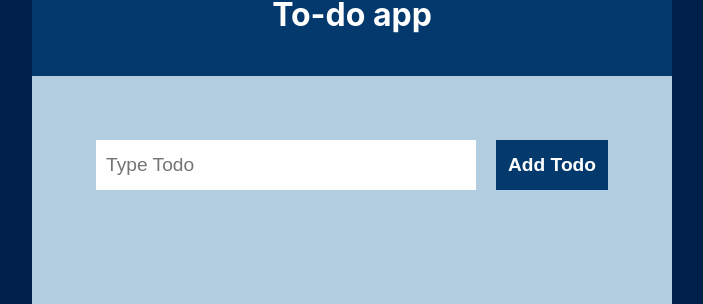
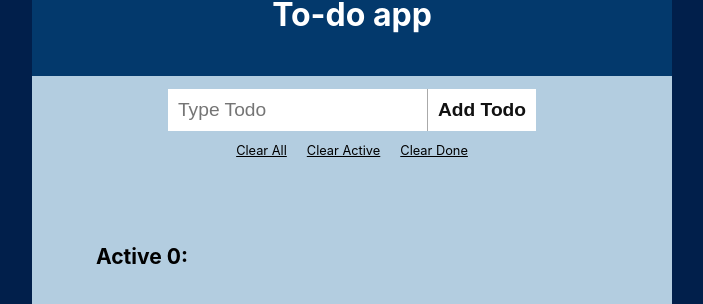
Before and after one commit to JacekGaw/ToDo-with-Firebase, a React (Create React App) app: page / in a window 1280 px wide. Shown: the part 174-478 px from the top of the page, without its empty margins (288-991 px from the left). Built offline with nearby package versions, Linux system fonts and the light colour scheme; no server answers; the database is empty.

Commit message:
Add clearing lists functions

```diff
--- a/src/App.jsx
+++ b/src/App.jsx
@@ -3,6 +3,7 @@ import styles from "./App.module.css";
 import Header from "./components/Header";
 import Form from "./components/Form";
 import List from "./components/List";
+import Deleters from "./components/Deleters";
 import { db } from "./firebase";
 import {
   query,
@@ -81,11 +82,30 @@ const App = () => {
     }
   };
 
+  const deleteList = (method) => {
+    const arr = method;
+    arr.forEach((item) => {
+      deleteDoc(doc(db, "todos", item.id));
+    });
+    setTodoList(arr);
+  };
+
+  const handleDeleteList = (whatToDelete) => {
+    if (whatToDelete === "all") {
+      deleteList([...todoList]);
+    } else if (whatToDelete === "active") {
+      deleteList(todoList.filter((item) => item.active === true));
+    } else if (whatToDelete === "done") {
+      deleteList(todoList.filter((item) => item.active === false));
+    }
+  };
+
   return (
     <div className={styles.container}>
       <main className={styles.main_container}>
         <Header />
         <Form onAddTodo={handleAddTodo} />
+        <Deleters onDeleteList={handleDeleteList} />
         <List listOfTodos={todoList} onChangeStatus={handleChangeStatus} />
       </main>
     </div>
--- a/src/App.module.css
+++ b/src/App.module.css
@@ -1,4 +1,5 @@
 .main_container {
+    min-width: 400px;
     width: 50%;
     margin: 10% auto;
     border-radius: 20%;
--- /dev/null
+++ b/src/components/Deleters.jsx
@@ -0,0 +1,15 @@
+import React from 'react';
+import styles from './Deleters.module.css'
+
+const Deleters = ({onDeleteList}) => {
+
+    return (
+        <div className={styles.deleters__container}>
+            <p className={styles.deleter} onClick={() => onDeleteList("all")}>Clear All</p>
+            <p className={styles.deleter} onClick={() => onDeleteList("active")}>Clear Active</p>
+            <p className={styles.deleter} onClick={() => onDeleteList("done")}>Clear Done</p>
+        </div>
+    );
+}
+
+export default Deleters;
--- /dev/null
+++ b/src/components/Deleters.module.css
@@ -0,0 +1,17 @@
+.deleters__container {
+    width: 100%;
+    background-color: #b3cde0;
+    display: flex;
+    flex-direction: row;
+    justify-content: center;
+}
+.deleter {
+    margin: 0 10px;
+    text-decoration: underline;
+    cursor: pointer;
+    text-align: center;
+    font-size: 0.8rem;
+}
+.deleter:hover {
+    color: #444;
+}
--- a/src/components/Form.module.css
+++ b/src/components/Form.module.css
@@ -1,26 +1,24 @@
 .container {
     width: 100%;
     background-color: #b3cde0;
-    padding: 10%;
+    padding: 2% 5%;
     display: flex;
     justify-content: center;
 }
 
 .button {
-    background-color: #03396c;
-    width: 120px;
-    height: 50px;
+    background-color: #fff;
     font-weight: bold;
     font-size: 1.2rem;
-    color: #fff;
+    color: #111;
     border: none;
     cursor: pointer;
+    padding: 10px;
+    border-left: 1px solid #aaa;
 }
 
 .input {
-    width: 80%;
     font-size: 1.2rem;
     padding-left: 10px;
-    margin-right: 20px;
     border: none;
 }
--- a/src/components/List.jsx
+++ b/src/components/List.jsx
@@ -1,29 +1,38 @@
 import React from "react";
 import styles from "./List.module.css";
 import ListItems from "./ListItems";
-import { count } from "firebase/firestore";
 
 const List = ({ listOfTodos, onChangeStatus }) => {
-
-  const activeTodosList = listOfTodos.filter((todoItem) => todoItem.active === true);
-  const inactiveTodosList = listOfTodos.filter((todoItem) => todoItem.active === false);
+  const activeTodosList = listOfTodos.filter(
+    (todoItem) => todoItem.active === true
+  );
+  const inactiveTodosList = listOfTodos.filter(
+    (todoItem) => todoItem.active === false
+  );
 
   const handleChangeStatus = (todoItem, actionToExecute) => {
     onChangeStatus(todoItem, actionToExecute);
-  }
+  };
 
   const countTodos = (countProperty) => {
-    const arr = listOfTodos.filter(item => item.active == countProperty);
+    const arr = listOfTodos.filter((item) => item.active === countProperty);
     return arr.length;
-  }
-
+  };
 
   return (
     <section className={styles.list_wrapper}>
       <h3>Active {countTodos(true)}:</h3>
-      <ListItems todoList={activeTodosList} isActive={true} changeStatus={handleChangeStatus}/>
+      <ListItems
+        todoList={activeTodosList}
+        isActive={true}
+        changeStatus={handleChangeStatus}
+      />
       <h3>Done {countTodos(false)}:</h3>
-      <ListItems todoList={inactiveTodosList} isActive={false} changeStatus={handleChangeStatus} />
+      <ListItems
+        todoList={inactiveTodosList}
+        isActive={false}
+        changeStatus={handleChangeStatus}
+      />
     </section>
   );
 };
```
